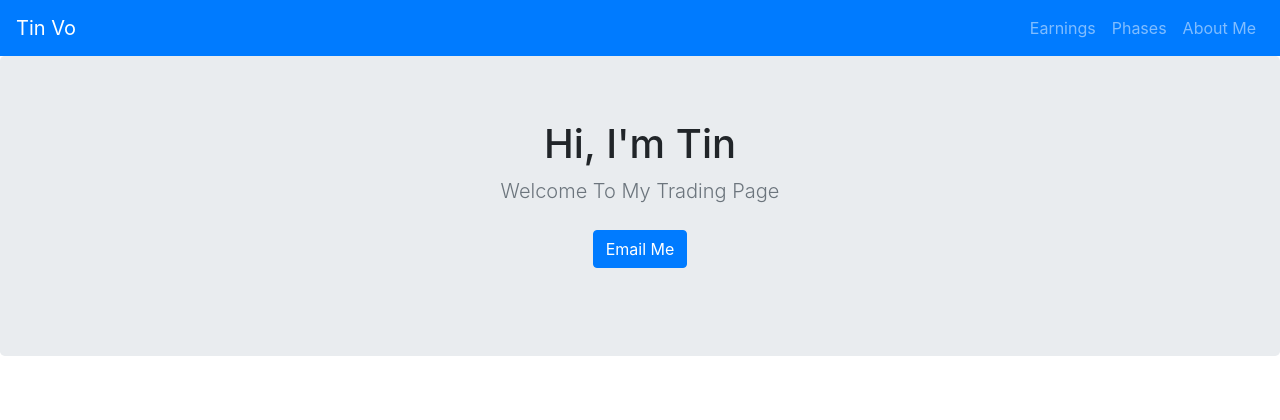
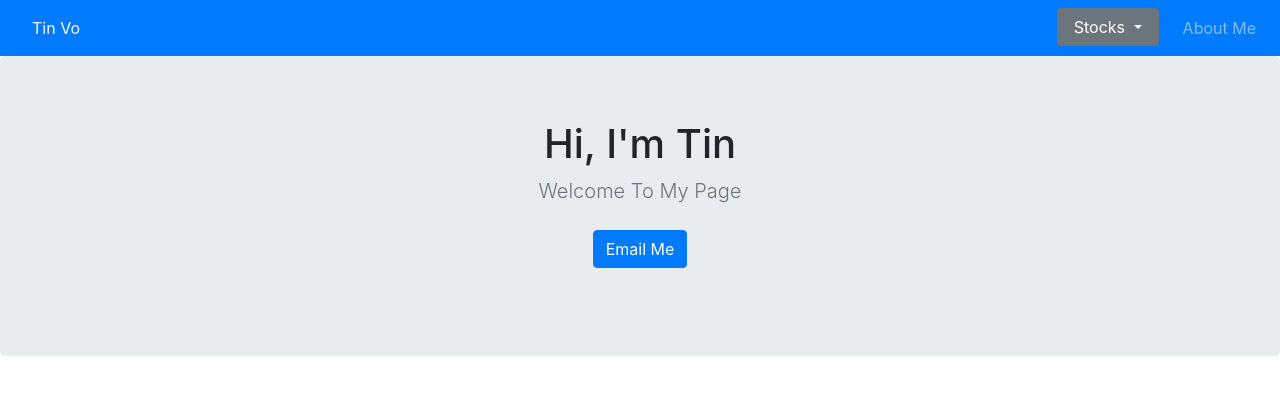
Before and after one commit to tintvo08/portfolio, a Django app: page / in a window 1280 px wide. Shown: the top 420 px of the page. Run offline with Django 3.2, Linux system fonts and the light colour scheme.

Commit message:
updating page

```diff
--- a/jobs/templates/jobs/home.html
+++ b/jobs/templates/jobs/home.html
@@ -14,14 +14,21 @@
 
     <header>
         <nav class="navbar navbar-expand-lg navbar-dark bg-primary">
-            <a class="navbar-brand" href="#">Tin Vo</a>
-          <button class="navbar-toggler" type="button" data-toggle="collapse" data-target="#navbarNavAltMarkup" aria-controls="navbarNavAltMarkup" aria-expanded="false" aria-label="Toggle navigation">
+            <a class="nav-link text-light master_link" href="#">Tin Vo</a>
+            <button class="navbar-toggler" type="button" data-toggle="collapse" data-target="#navbarNavAltMarkup" aria-controls="navbarNavAltMarkup" aria-expanded="false" aria-label="Toggle navigation">
             <span class="navbar-toggler-icon"></span>
-          </button>
-          <div class="collapse navbar-collapse" id="navbarNavAltMarkup">
+            </button>
+            <div class="collapse navbar-collapse" id="navbarNavAltMarkup">
             <div class="navbar-nav ml-auto">
-                <a class="nav-link master_link" href="#" id="earnings_link">Earnings</a>
-                <a class="nav-link master_link" href="#" id="phases_link">Phases</a>
+                <div class="dropdown px-3">
+                    <button class="btn btn-secondary dropdown-toggle px-3" type="button" id="dropdownMenuButton" data-toggle="dropdown" aria-haspopup="true" aria-expanded="false">
+                    Stocks
+                    </button>
+                    <div class="dropdown-menu" aria-labelledby="dropdownMenuButton">
+                    <a class="nav-link master_link text-primary" href="#" id="earnings_link">Earnings</a>
+                    <a class="nav-link master_link text-primary" href="#" id="phases_link">Phases</a>
+                    </div>
+                </div>
                 <a class="nav-link master_link" href="#" id="aboutme_link">About Me</a>
             </div>
           </div>
@@ -32,7 +39,7 @@
       <section class="jumbotron text-center">
         <div class="container">
           <h1>Hi, I'm Tin</h1>
-          <p class="lead text-muted">Welcome To My Trading Page</p>
+          <p class="lead text-muted">Welcome To My Page</p>
           <p>
             <a href="mailto:tintvo08@gmail.com" class="btn btn-primary my-2">Email Me</a>
           </p>
--- a/portfolio/settings.py
+++ b/portfolio/settings.py
@@ -26,9 +26,9 @@ BASE_DIR = Path(__file__).resolve().parent.parent
 SECRET_KEY = os.getenv("SECRET_KEY_PORTFOLIO")
 
 # SECURITY WARNING: don't run with debug turned on in production!
-DEBUG = True
+DEBUG = False
 
-ALLOWED_HOSTS = ['tin-profile.herokuapp.com', '127.0.0.1']
+ALLOWED_HOSTS = ['tin-profile.herokuapp.com', 'localhost']
 
 
 # Application definition
```
